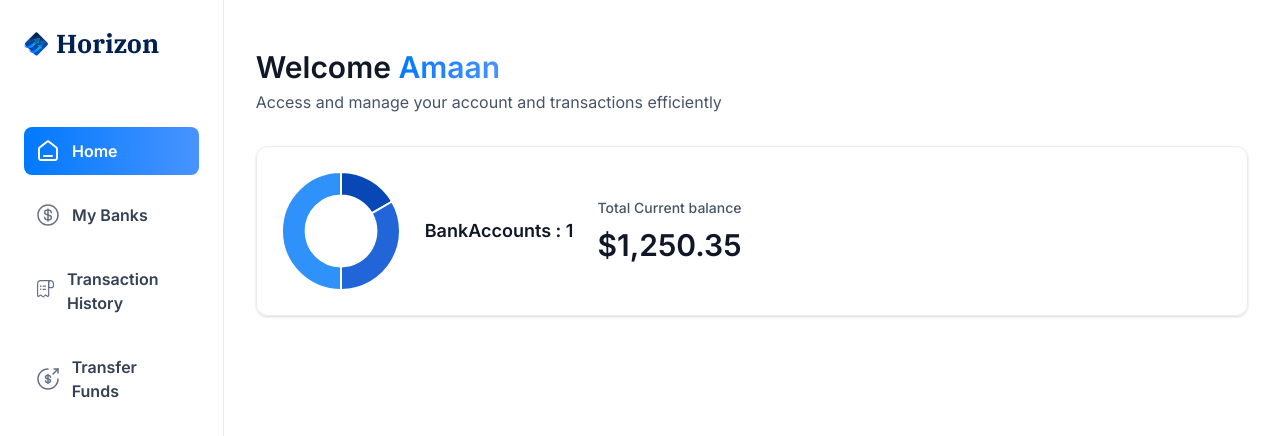
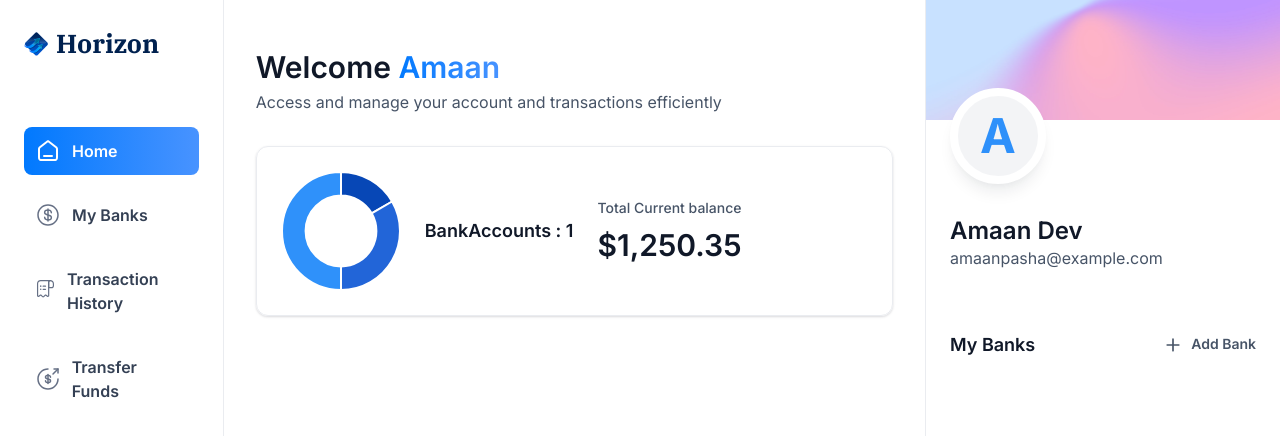
Before and after one commit to amaanpasha123/Banking, a Next.js app: page / in a window 1280 px wide. Shown: the top 436 px of the page. Built offline with nearby package versions, Linux system fonts and the light colour scheme.

Commit message:
now the new features added in rightSidebar over here

```diff
--- a/app/(root)/page.tsx
+++ b/app/(root)/page.tsx
@@ -1,4 +1,5 @@
 import HeaderBox from "@/components/HeaderBox";
+import RightSidebar from "@/components/RightSidebar";
 import TotalBalance from "@/components/TotalBalance";
 import React from "react";
 
@@ -7,9 +8,9 @@
   const loggedIn = {
     $id: "user_01",
     userId: "user_01",
-    email: "amaan@example.com",
-    firstname: "Amaan",
-    lastname: "Dev",
+    email: "amaanpasha@example.com",
+    firstName: "Amaan",
+    lastName: "Dev",
     dwollaCustomerUrl: "https://dwolla.com/sandbox/customer/123",
     dwollaCustomerId: "123",
     address1: "123 Main St",
@@ -20,7 +21,6 @@
     ssn: "1234"
   };
 
-
   return (
     <section className="home">
       <div className="home-content">
@@ -29,7 +29,7 @@
             type="greeting"
             title="Welcome"
             // HeaderBox usually just expects a string for the name
-            user={loggedIn?.firstname || "Guest"}
+            user={loggedIn?.firstName || "Guest"}
             subtext="Access and manage your account and transactions efficiently"
           />
         </header>
@@ -40,6 +40,11 @@
           totalCurrentBalance={1250.35}
         />
       </div>
+
+      {/* Passing some mock banks data so the sidebar doesn't look completely empty */}
+      <RightSidebar
+        user={loggedIn}
+      />
     </section>
   );
 };
--- a/components/RightSidebar.tsx
+++ b/components/RightSidebar.tsx
@@ -1,30 +1,43 @@
-import React from 'react'
+import React from "react";
+import Link from "next/link";
+import Image from "next/image";
 
-const RightSidebar = ({user, transactions, banks}
-    :
-    RightSidebarProps) => {
+const RightSidebar = ({ user, transactions, banks }: RightSidebarProps) => {
   return (
-    <aside className='right-sidebar'>
-       <section className='flex flex-col pb-8'>
-            <div className='profile-banner' />
-            <div className='profile'>
-                <div className='profile-img'>
-                    <span className='text-5xl font-bold text-blue-500'>
-                        {user.firstname[0]}
+    <aside className="right-sidebar">
+      <section className="flex flex-col pb-8">
+        <div className="profile-banner" />
+        <div className="profile">
+          <div className="profile-img">
+            <span className="text-5xl font-bold text-blue-500">
+              {user.firstName[0]}
             </span>
           </div>
-                <div className='profile-details'>
-                        <h1 className='profile-name'>
-                            {user.firstName } {user.lastName}
+          <div className="profile-details">
+            <h1 className="profile-name">
+              {user.firstName} {user.lastName}
             </h1>
-                        <p className='profile-email'>
-                            {user.email}
-                        </p>
+            <p className="profile-email">{user.email}</p>
           </div>
         </div>
       </section>
+      <section className="banks">
+        <div className="flex w-full justify-between">
+          <h2 className="header-2">My Banks</h2>
+          <Link href="/" className="flex gap-2">
+            <Image src="/icons/plus.svg"
+            width={20}
+            height={20}
+            alt="plus" />
+            <h2 className="text-14 font-semibold text-gray-600">
+                Add Bank
+            </h2>
+          </Link>
+
+        </div>
+      </section>
     </aside>
-  )
-}
+  );
+};
 
-export default RightSidebar
+export default RightSidebar;
```
Lines whose indentation alone changed are shown as unchanged.
